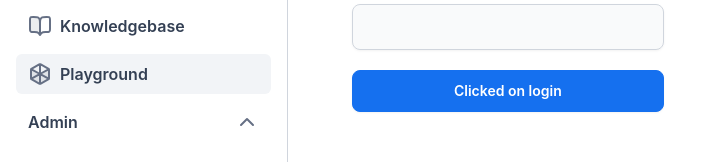
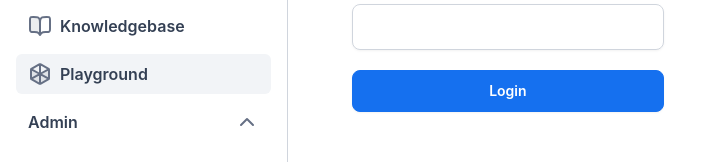
Before and after one commit to lucasprins/viscon-tickets, a React (Create React App) app in the folder client/: page /playground in a window 1280 px wide. Shown: the part 174-336 px from the top of the page, without its empty margins (0-711 px from the left). Built offline with nearby package versions, Linux system fonts and the light colour scheme.

Commit message:
Update Playground.tsx

```diff
--- a/client/src/components/pages/Playground/Playground.tsx
+++ b/client/src/components/pages/Playground/Playground.tsx
@@ -1,10 +1,14 @@
 import { Formik, Form } from "formik";
 import React, { useState } from "react";
+import { getCurrentLanguage } from "../../../features/user/userSlice";
+import { useAppSelector } from "../../../utils/hooks";
+import { validatePhoneNumber } from "../../../utils/validateInput";
 import { Badge } from "../../atoms/Badge/Badge";
 import { Breadcrumbs } from "../../atoms/Breadcrumbs/Breadcrumbs";
 import { Button } from "../../atoms/Button/Button";
 import { IconAlert, IconMenu } from "../../atoms/Icons/Icons";
 import { InputCheckbox } from "../../atoms/Input/InputCheckbox";
+import { InputErrorMessage } from "../../atoms/Input/InputErrorMessage";
 import { InputField } from "../../atoms/Input/InputField";
 import { InputLabel } from "../../atoms/Input/InputLabel";
 import { PageHeader } from "../../atoms/PageHeader/PageHeader";
@@ -13,6 +17,7 @@ import { NavigationHeader } from "../../organisms/Navigation/NavigationHeader";
 import { BasicTable } from "../../organisms/Table/basicTable";
 
 export function Playground() {
+    const language = useAppSelector(getCurrentLanguage);
     const [email, setEmail] = useState({
         email2: "",
     });
@@ -42,8 +47,9 @@ export function Playground() {
                                             type='text'
                                             id='firstName'
                                             name='firstName'
-                                            disabled={true}
+                                            validate={(input) => validatePhoneNumber(input, language)}
                                         />
+                                        <InputErrorMessage name='firstName' />
                                     </div>
                                 </div>
                                 <Button
@@ -51,7 +57,7 @@ export function Playground() {
                                     size='medium'
                                     width='full'
                                     type='primary'
-                                    text='Clicked on login'
+                                    text='Login'
                                     onclick={() => console.log("Clicked on Login")}
                                 />
                             </Form>
```
